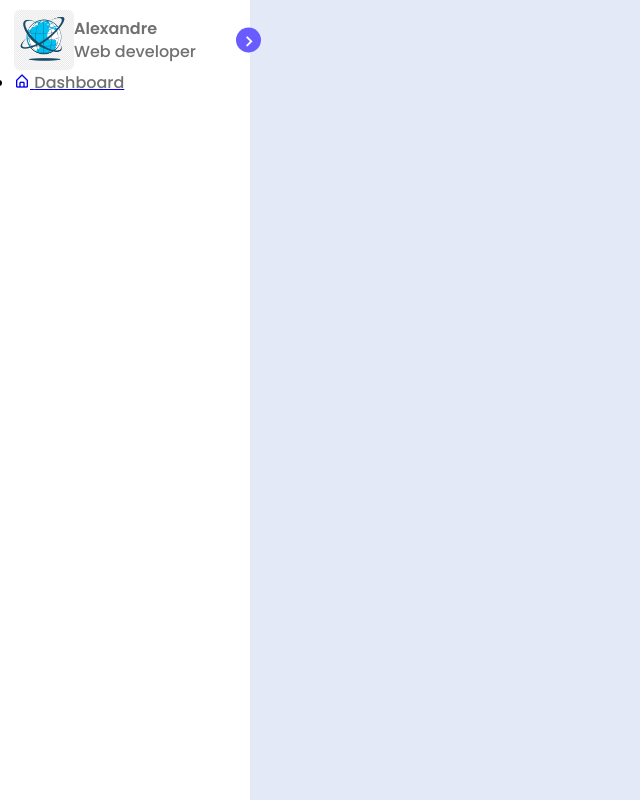
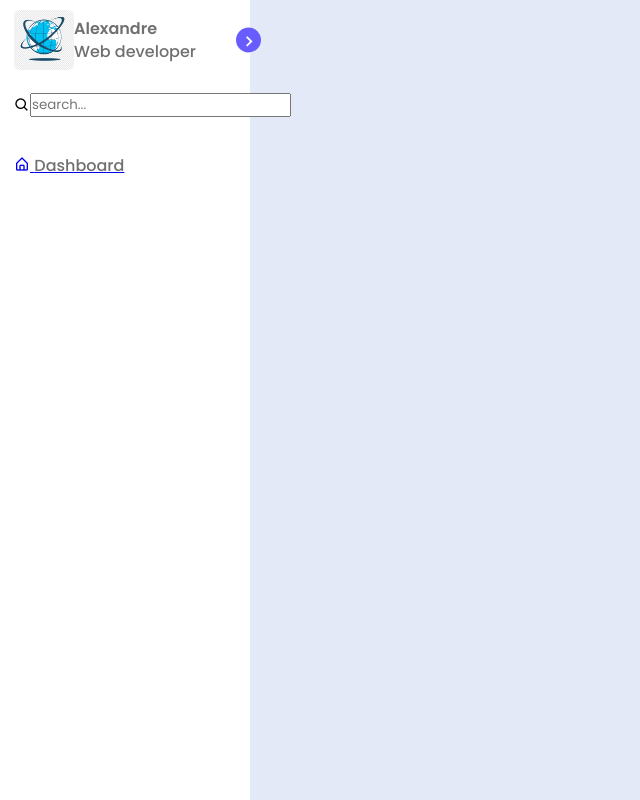
Before and after one commit to xandekkj/Sidebar-Menu, a plain HTML site: page index.html in a window 1280 px wide. Shown: the whole page, without its empty margins (0-640 px from the left). Drawn offline with nearby package versions, Linux system fonts and the light colour scheme.

Commit message:
criando-search

```diff
--- a/index.html
+++ b/index.html
@@ -31,10 +31,14 @@
 
         <div class="menu-bar">
             <div class="menu">
+                <li class="nav-link">
+                    <i class='bx bx-search icon'></i>
+                    <input type="search" placeholder="search...">
+                </li>
                 <ul class="menu-links">
                     <li class="nav-link">
                         <a href="#">
-                            <i class='bx bx-home-alt'></i>
+                            <i class='bx bx-home-alt icon'></i>
                             <span class="text nav-text">Dashboard</span>
                         </a>
                     </li>
--- a/styles/style.css
+++ b/styles/style.css
@@ -51,6 +51,14 @@ body {
     background: var(--sidebar-color);
 }
 
+.sidebar li {
+    height: 50px;
+    margin-top: 10px;
+    list-style: none;
+    display: flex;
+    align-items: center;
+}
+
 .sidebar header {
     position: relative;
 }
```
